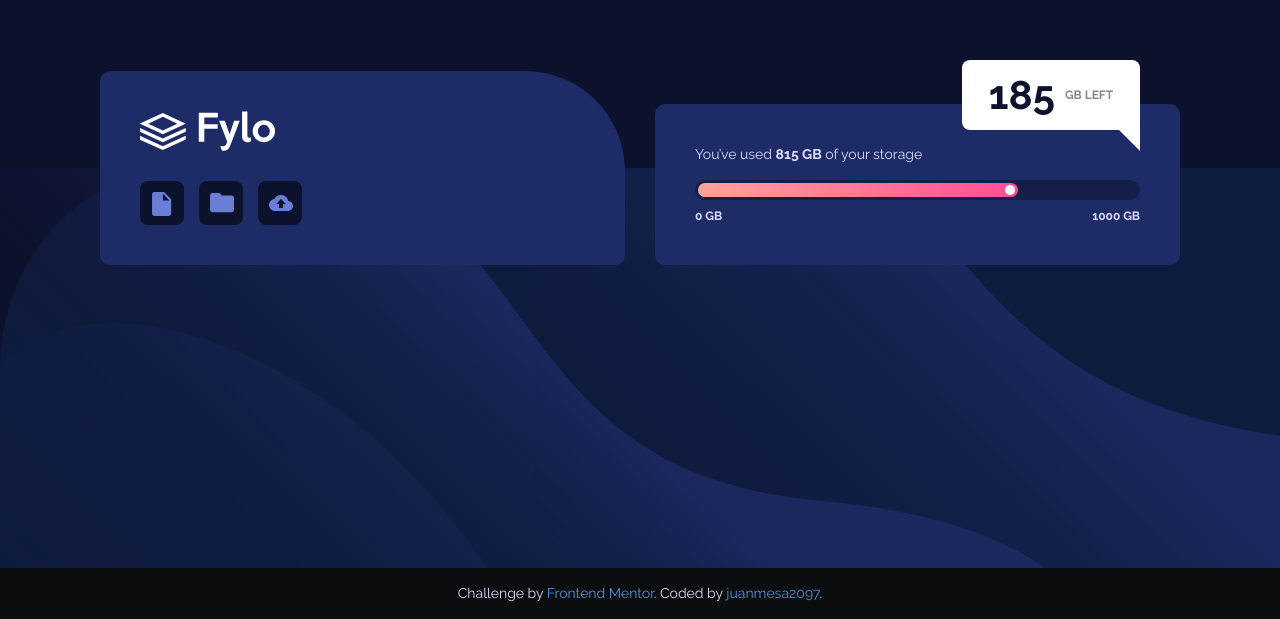
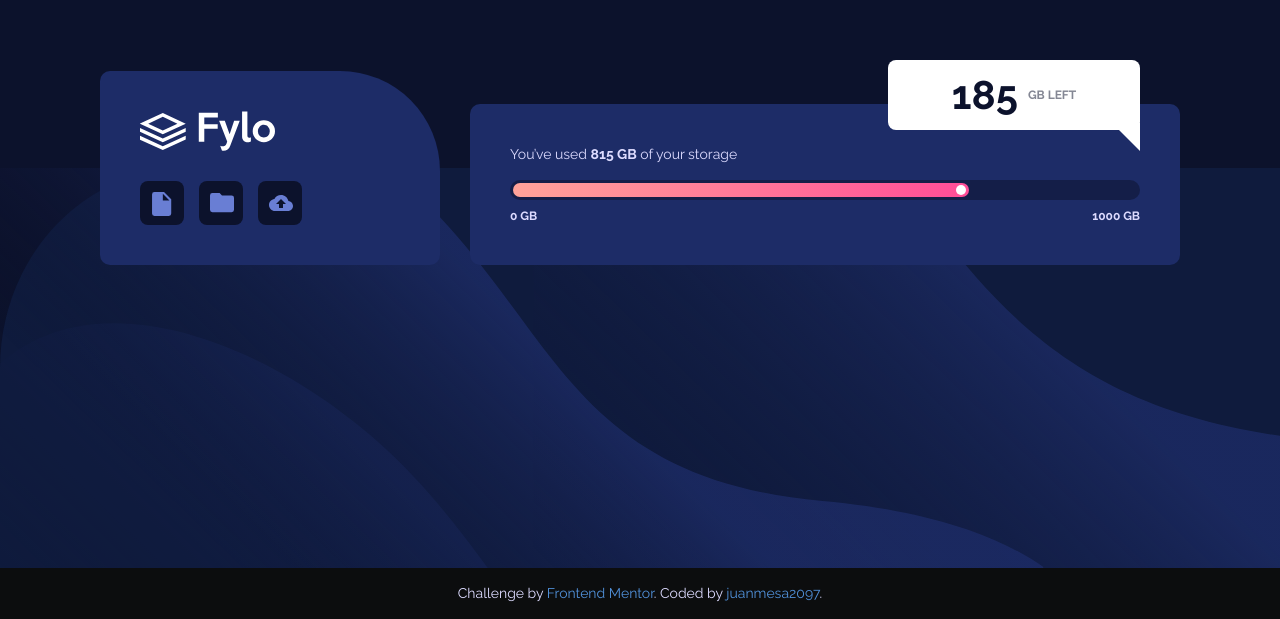
Before and after one commit to juanmesa2097/fm-fylo-data-storage, a plain HTML site: page src/index.html in a window 1280 px wide. Shown: the part 232-851 px from the top of the page. Drawn offline with Linux system fonts and the light colour scheme.

Commit message:
Fix columns width

```diff
--- a/src/index.html
+++ b/src/index.html
@@ -30,7 +30,7 @@
           <!-- row -->
           <div class="w-100 row">
             <!-- col -->
-            <div class="col-12 col-lg-6">
+            <div class="col-12 col-lg-4">
               <!-- card -->
               <div class="card primary">
                 <!-- title -->
@@ -69,7 +69,7 @@
             <!-- col end -->
 
             <!-- col -->
-            <div class="col-12 col-lg-6 mt-4 mt-lg-0 align-self-end">
+            <div class="col-12 col-lg-8 mt-4 mt-lg-0 align-self-end">
               <!-- card -->
               <div class="card secondary">
                 <!-- info -->
```
